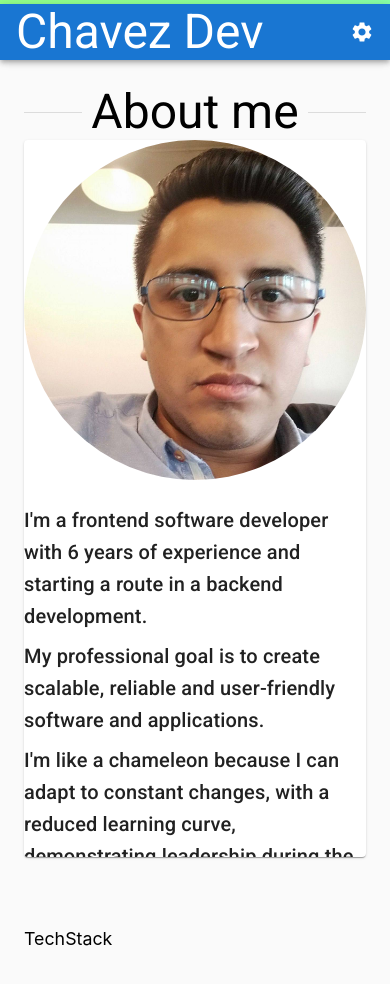
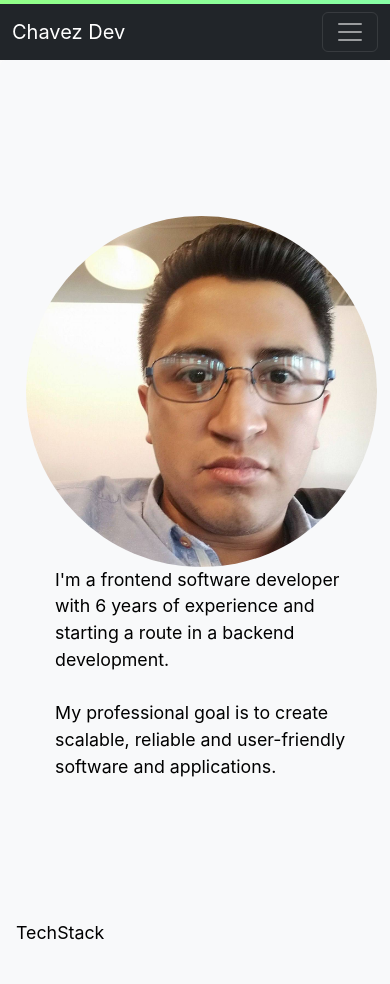
Before and after one commit to ISCCarlos/portfolio-2, a React (Create React App) app: page / in a window 390 px wide. Shown: the part 840-1824 px from the top of the page. Built offline with nearby package versions, Linux system fonts and the light colour scheme.

Commit message:
N/A: Change UI framework

```diff
--- a/public/index.html
+++ b/public/index.html
@@ -4,7 +4,7 @@
     <meta charset="utf-8" />
     <link rel="icon" href="%PUBLIC_URL%/favicon.ico" />
     <meta name="viewport" content="width=device-width, initial-scale=1" />
-    <meta name="theme-color" content="#000000" />
+    <meta name="theme-color" content="#212529" />
     <meta name="description" content="Chavez dev portfolio" />
     <link rel="apple-touch-icon" href="%PUBLIC_URL%/logo192.png" />
     <link rel="manifest" href="%PUBLIC_URL%/manifest.json" />
@@ -12,10 +12,21 @@
       rel="stylesheet"
       href="https://fonts.googleapis.com/css?family=Roboto:300,400,500,700&display=swap"
     />
+    <link
+      href="https://cdn.jsdelivr.net/npm/bootstrap@5.2.3/dist/css/bootstrap.min.css"
+      rel="stylesheet"
+      integrity="sha384-rbsA2VBKQhggwzxH7pPCaAqO46MgnOM80zW1RWuH61DGLwZJEdK2Kadq2F9CUG65"
+      crossorigin="anonymous"
+    />
     <title>Chavez Dev Portfolio</title>
   </head>
   <body>
     <noscript>You need to enable JavaScript to run this app.</noscript>
     <div id="root"></div>
+    <script
+      src="https://cdn.jsdelivr.net/npm/bootstrap@5.2.3/dist/js/bootstrap.bundle.min.js"
+      integrity="sha384-kenU1KFdBIe4zVF0s0G1M5b4hcpxyD9F7jL+jjXkk+Q2h455rYXK/7HAuoJl+0I4"
+      crossorigin="anonymous"
+    ></script>
   </body>
 </html>
--- a/src/App.css
+++ b/src/App.css
@@ -56,3 +56,42 @@
   border-radius: 10px;
   background-color: #5837d0;
 }
+
+.about-content {
+  height: 100vh;
+  width: 99vw;
+  display: flex;
+  justify-content: center;
+  align-items: center;
+}
+
+.about-content > img {
+  height: 20vw;
+  width: 20vw;
+  border-radius: 50%;
+}
+
+.about-content > p {
+  width: 50vw;
+}
+
+@media (max-width: 800px) {
+  .about-content {
+    width: 95vw;
+    flex-direction: column;
+    justify-content: center;
+    align-items: center;
+  }
+
+  .about-content > img {
+    height: 90vw;
+    width: 90vw;
+    border-radius: 50%;
+    margin: 0;
+  }
+
+  .about-content > p {
+    width: 75vw;
+    margin: 0;
+  }
+}
--- a/src/App.js
+++ b/src/App.js
@@ -10,13 +10,30 @@ function App() {
   return (
     <div className="App">
       <div className="App-body">
-        <Header />
+        <div id="home">
+          <Header />
+        </div>
         <MenuBar />
-        <div className="page-content">
-          <About />
-          <TechStack />
-          <Projects />
-          <Contact />
+        <div
+          data-bs-spy="scroll"
+          data-bs-target="#main-navbar"
+          data-bs-root-margin="0px 0px -40%"
+          data-bs-smooth-scroll="true"
+          className="scrollspy-example bg-light p-3 rounded-2"
+          tabindex="0"
+        >
+          <div id="about">
+            <About />
+          </div>
+          <div id="techStack">
+            <TechStack />
+          </div>
+          <div id="projects">
+            <Projects />
+          </div>
+          <div id="contact">
+            <Contact />
+          </div>
         </div>
       </div>
     </div>
--- a/src/common/utils.js
+++ b/src/common/utils.js
@@ -1,7 +1,6 @@
 export const drawerWidth = 240;
 
 export const menu = [
-  { text: "menu.home", key: "home" },
   { text: "menu.about", key: "about" },
   { text: "menu.techStack", key: "techStack" },
   { text: "menu.projects", key: "projects" },
--- a/src/components/About.jsx
+++ b/src/components/About.jsx
@@ -1,4 +1,3 @@
-import { Avatar, Card, Divider, Grid, Typography } from '@mui/material'
 import React from 'react'
 import { useTranslation } from "react-i18next";
 
@@ -6,41 +5,15 @@ const About = () => {
   const [translations] = useTranslation("global");
 
   return (
-    <div className='card-page'>
-      <Divider component="div" role="presentation">
-        <Typography variant="h3">{translations("about.title")}</Typography>
-      </Divider>
-      <Card sx={{ height: '85vh' }}>
-        <Grid container spacing={2}>
-          <Grid item sm={6} xs={12}>
-            <Avatar
-              alt="chavez-dev"
-              src='../../assets/me.jpg'
-              sx={{
-                width: { xs: '100%', sm: '85%' },
-                height: { xs: '100%', sm: '85%' },
-                marginTop: { xs: 'none', sm: 5 },
-                marginLeft: { xs: 'none', sm: 10 }
-              }}
-            />
-          </Grid>
-          <Grid item sm={6} xs={12}>
-            <Typography variant="h6" mt={{ sm: 10, xs: 1 }} ml={{ sm: 10, xs: 'none' }} width={{ sm: '80%', xs: '100%' }}>
-              {translations("about.contentParagraph0", { experience: 6 })}
-            </Typography>
-            <Typography variant="h6" mt={{ sm: 10, xs: 1 }} ml={{ sm: 10, xs: 'none' }} width={{ sm: '80%', xs: '100%' }}>
-              {translations("about.contentParagraph1")}
-            </Typography>
-            <Typography variant="h6" mt={{ sm: 10, xs: 1 }} ml={{ sm: 10, xs: 'none' }} width={{ sm: '80%', xs: '100%' }}>
-              {translations("about.contentParagraph2")}
-            </Typography>
-            <Typography variant="h6" mt={{ sm: 10, xs: 1 }} ml={{ sm: 10, xs: 'none' }} width={{ sm: '80%', xs: '100%' }}>
-              {translations("about.contentParagraph3")}
-            </Typography>
-          </Grid>
-        </Grid>
-      </Card>
-    </div >
+    <div className="about-content">
+      <img src="../../assets/me.jpg" alt="chavez-dev" />
+      <p className="card-text">
+        {translations("about.contentParagraph0", { experience: 6 })}
+        <br />
+        <br />
+        {translations("about.contentParagraph1")}
+      </p>
+    </div>
   )
 }
 
--- a/src/components/Header.jsx
+++ b/src/components/Header.jsx
@@ -8,8 +8,8 @@ import { Link } from '@mui/material';
 const Header = () => {
   return (
     <div className='header'>
-      <p className="title">Chavez</p>
-      <p className="sub-title">Dev</p>
+      <h1 className="display-1 title">Chavez</h1>
+      <h1 className="display-1 sub-title">Dev</h1>
 
       <div className='main-links'>
         <Link href='https://www.linkedin.com/in/carlos-giovanni-ch%C3%A1vez-arias-5502b3212/' target='_blank' color='inherit'><LinkedInIcon fontSize='large' /></Link>
--- a/src/components/MenuBar.jsx
+++ b/src/components/MenuBar.jsx
@@ -1,4 +1,3 @@
-import { AppBar, Box, Toolbar, Typography } from '@mui/material';
 import React from 'react'
 import { useTranslation } from "react-i18next";
 import { menu } from '../common/utils';
@@ -8,20 +7,27 @@ const MenuBar = () => {
   const [translations] = useTranslation("global");
 
   return (
-    <AppBar position="sticky">
-      <Toolbar>
-        <Typography variant='h3' noWrap component="div">
-          Chavez Dev
-        </Typography>
-        <Box sx={{ flexGrow: 1 }} />
-        <Box sx={{ display: { xs: 'none', sm: 'flex' } }}>
-          {menu.map((item) => (
-            <Typography key={item.key} variant='h6' component="div" sx={{ ml: 1, mr: 1 }}>{translations(item.text)}</Typography>
-          ))}
-        </Box>
-        <SettingsMenu />
-      </Toolbar>
-    </AppBar >
+    <nav className="navbar sticky-top navbar-expand-lg navbar-dark bg-dark navbar-sticky">
+      <div className="container-fluid">
+        <a className="navbar-brand" href="#home">Chavez Dev</a>
+        <button className="navbar-toggler" type="button" data-bs-toggle="collapse" data-bs-target="#navbarNavDropdown" aria-controls="navbarNavDropdown" aria-expanded="false" aria-label="Toggle navigation">
+          <span className="navbar-toggler-icon"></span>
+        </button>
+
+        <div className=" collapse navbar-collapse" id="navbarNavDropdown">
+          <ul className="navbar-nav ms-auto">
+            {menu.map((item) => (
+              <li className="nav-item">
+                <a className="nav-link" style={{ color: 'white' }} href={"#" + item.key}>{translations(item.text)}</a>
+              </li>
+            ))}
+            <li className="nav-item">
+              <SettingsMenu />
+            </li>
+          </ul>
+        </div>
+      </div>
+    </nav>
   )
 }
 
--- a/src/components/SettingsMenu.jsx
+++ b/src/components/SettingsMenu.jsx
@@ -63,13 +63,12 @@ const SettingsMenu = () => {
     <>
       <Tooltip title={translations("header.settings.title")}>
         <IconButton size="large"
-          edge="end"
+          edge="start"
           aria-label="menu"
           aria-controls="settings-menu"
           aria-haspopup="true"
-          onClick={handleMenuOpen}
-          color="inherit">
-          <SettingsIcon />
+          onClick={handleMenuOpen}>
+          <SettingsIcon style={{ color: 'white' }} />
         </IconButton>
       </Tooltip>
 
```
